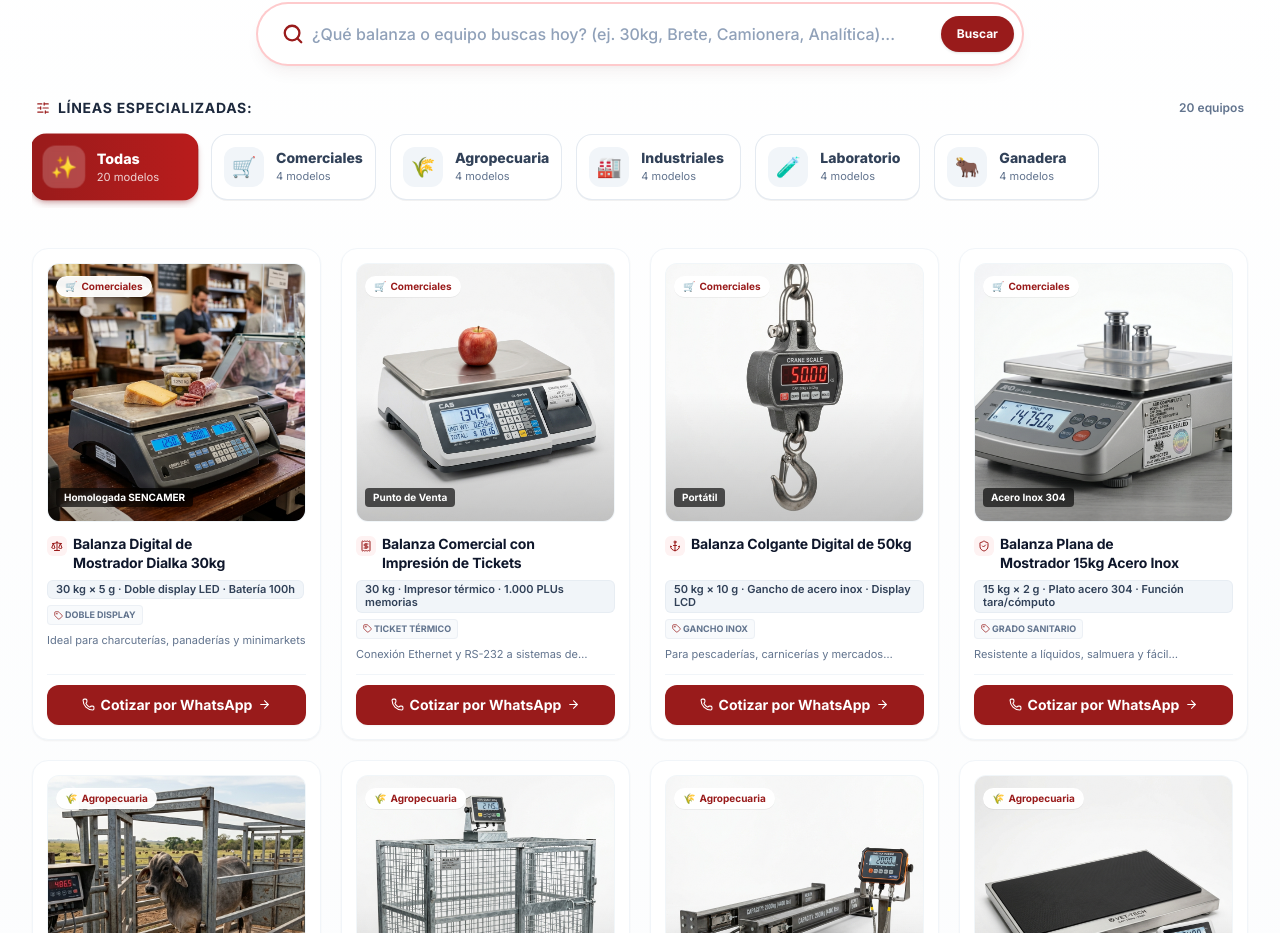
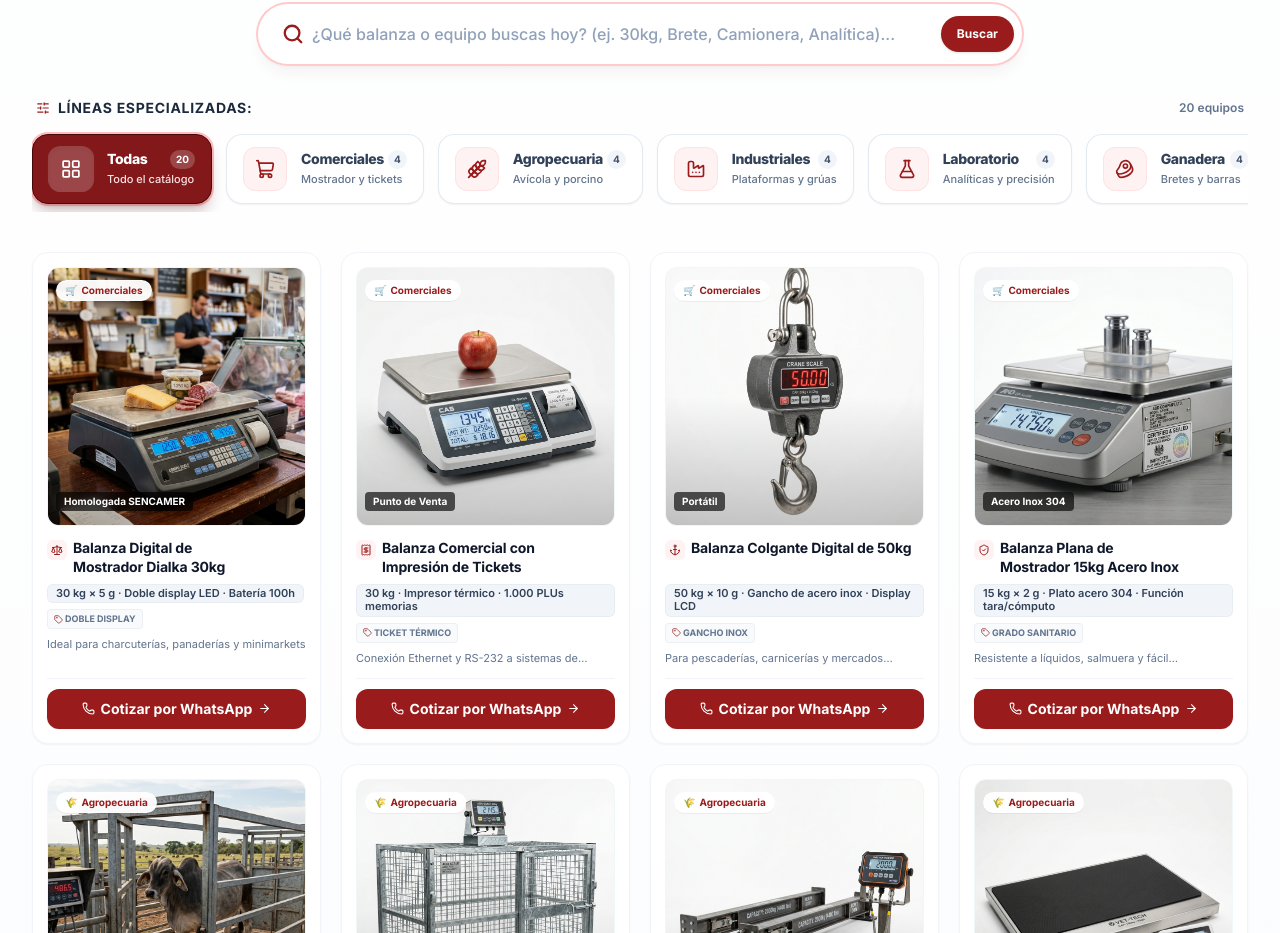
Before and after one commit to luismir1004/dialka-2.0, a Next.js app: page /productos in a window 1280 px wide. Shown: the part 909-1842 px from the top of the page. Built offline with nearby package versions, Linux system fonts and the light colour scheme.

Commit message:
feat(catalog): rediseño pro de iconos vectoriales y botones de categoria interactivos con micro-interacciones

```diff
--- a/src/components/ProductsCatalog.tsx
+++ b/src/components/ProductsCatalog.tsx
@@ -33,6 +33,11 @@ import {
   Truck,
   Zap,
   Tag,
+  LayoutGrid,
+  ShoppingCart,
+  Wheat,
+  Factory,
+  Beef,
   type LucideIcon,
 } from "lucide-react";
 
@@ -50,13 +55,20 @@ export interface ProductItem {
   featureTag: string;
 }
 
-export const CATALOG_CATEGORIES = [
-  { id: "all", name: "Todas", icon: "✨", desc: "Todo el catálogo" },
-  { id: "comerciales", name: "Comerciales", icon: "🛒", desc: "Mostrador y tickets" },
-  { id: "agropecuaria", name: "Agropecuaria", icon: "🌾", desc: "Avícola y porcino" },
-  { id: "industriales", name: "Industriales", icon: "🏭", desc: "Plataformas y grúas" },
-  { id: "laboratorio", name: "Laboratorio", icon: "🧪", desc: "Analíticas y precisión" },
-  { id: "ganadera", name: "Ganadera", icon: "🐂", desc: "Bretes y barras" },
+export interface CategoryItem {
+  id: string;
+  name: string;
+  desc: string;
+  icon: LucideIcon;
+}
+
+export const CATALOG_CATEGORIES: CategoryItem[] = [
+  { id: "all", name: "Todas", desc: "Todo el catálogo", icon: LayoutGrid },
+  { id: "comerciales", name: "Comerciales", desc: "Mostrador y tickets", icon: ShoppingCart },
+  { id: "agropecuaria", name: "Agropecuaria", desc: "Avícola y porcino", icon: Wheat },
+  { id: "industriales", name: "Industriales", desc: "Plataformas y grúas", icon: Factory },
+  { id: "laboratorio", name: "Laboratorio", desc: "Analíticas y precisión", icon: FlaskConical },
+  { id: "ganadera", name: "Ganadera", desc: "Bretes y barras", icon: Beef },
 ] as const;
 
 export const CATALOG_PRODUCTS: ProductItem[] = [
@@ -507,6 +519,7 @@ export function ProductsCatalog({
           <div className="overflow-x-auto no-scrollbar scroll-smooth flex gap-2.5 sm:gap-3.5 pb-2 pt-1 -mx-4 px-4 sm:mx-0 sm:px-0 snap-x">
             {CATALOG_CATEGORIES.map((cat) => {
               const isSelected = selectedCategory === cat.id;
+              const CatIcon = cat.icon;
               const count =
                 cat.id === "all"
                   ? CATALOG_PRODUCTS.length
@@ -517,31 +530,42 @@ export function ProductsCatalog({
                   key={cat.id}
                   type="button"
                   onClick={() => setSelectedCategory(cat.id)}
-                  className={`snap-start shrink-0 min-w-[140px] sm:min-w-[165px] p-2.5 sm:p-3 rounded-2xl transition-all duration-200 cursor-pointer flex items-center gap-2.5 sm:gap-3 border text-left ${
+                  className={`group relative snap-start shrink-0 min-w-[155px] sm:min-w-[180px] px-4 py-3 rounded-2xl transition-all duration-300 cursor-pointer flex items-center gap-3.5 border text-left active:scale-95 hover:scale-[1.03] ${
                     isSelected
-                      ? "bg-gradient-to-r from-[#991b1b] to-[#b91c1c] text-white shadow-md shadow-red-900/25 border-transparent scale-[1.02]"
-                      : "bg-white hover:bg-slate-50 text-slate-700 hover:text-[#991b1b] border-slate-200/90 hover:border-red-300 shadow-2xs hover:shadow-sm"
+                      ? "bg-red-900 text-white border-red-950 shadow-lg shadow-red-950/25 ring-2 ring-red-500/30"
+                      : "bg-white hover:bg-slate-50/90 text-slate-700 hover:text-slate-900 border-slate-200/90 hover:border-red-200 shadow-xs hover:shadow-md"
                   }`}
                 >
                   <div
-                    className={`w-9 h-9 sm:w-10 sm:h-10 rounded-xl flex items-center justify-center text-lg sm:text-xl shrink-0 transition-transform ${
+                    className={`w-10 h-10 sm:w-11 sm:h-11 rounded-xl flex items-center justify-center shrink-0 transition-all duration-300 ${
                       isSelected
-                        ? "bg-white/20 backdrop-blur-xs scale-105"
-                        : "bg-slate-100 group-hover:bg-red-50"
+                        ? "bg-white/20 text-white shadow-inner scale-105"
+                        : "bg-red-50 text-[#991b1b] border border-red-100 group-hover:bg-[#991b1b] group-hover:text-white group-hover:rotate-3 group-hover:scale-110"
                     }`}
                   >
-                    {cat.icon}
+                    <CatIcon size={20} className="transition-transform duration-300 group-hover:scale-110" />
                   </div>
                   <div className="min-w-0 flex-1">
-                    <span className="block font-extrabold text-xs sm:text-sm truncate">
-                      {cat.name}
-                    </span>
+                    <div className="flex items-center justify-between gap-1">
+                      <span className="block font-extrabold text-xs sm:text-sm tracking-tight truncate">
+                        {cat.name}
+                      </span>
+                      <span
+                        className={`text-[10px] font-bold px-1.5 py-0.5 rounded-full transition-colors ${
+                          isSelected
+                            ? "bg-white/20 text-white"
+                            : "bg-slate-100 text-slate-600 group-hover:bg-red-50 group-hover:text-[#991b1b]"
+                        }`}
+                      >
+                        {count}
+                      </span>
+                    </div>
                     <span
-                      className={`block text-[10px] sm:text-[11px] truncate ${
-                        isSelected ? "text-white/80" : "text-slate-500"
+                      className={`block text-[10px] sm:text-[11px] font-medium truncate mt-0.5 transition-colors ${
+                        isSelected ? "text-red-100" : "text-slate-500 group-hover:text-slate-600"
                       }`}
                     >
-                      {count} {count === 1 ? "modelo" : "modelos"}
+                      {cat.desc}
                     </span>
                   </div>
                 </button>
```
